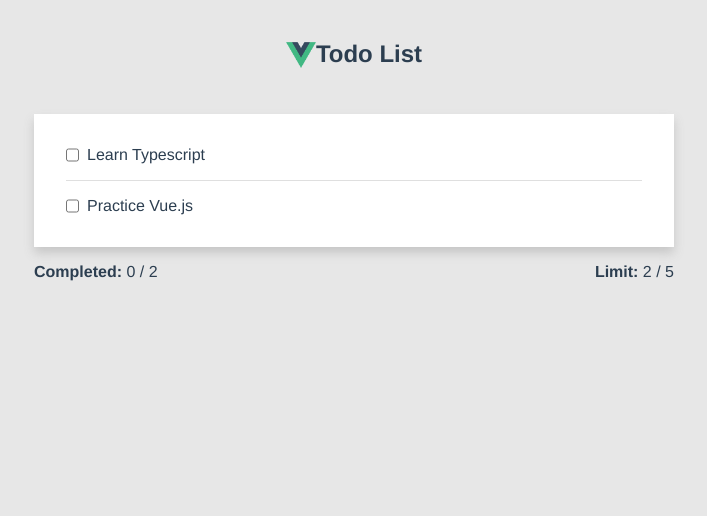
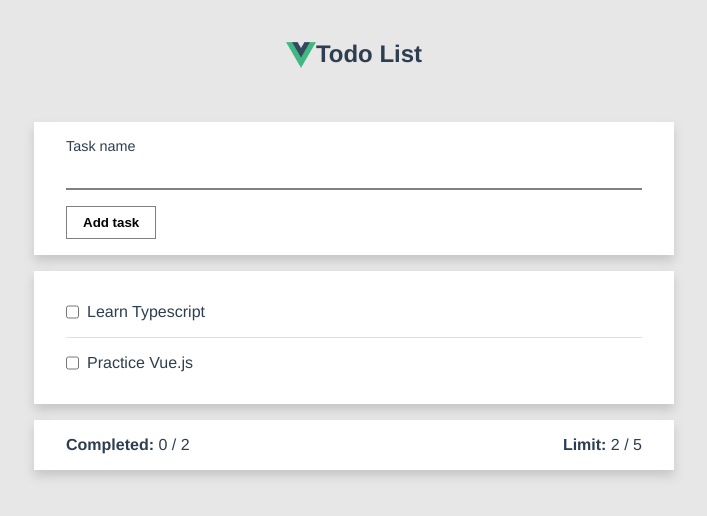
Before and after one commit to afbogdan/vue-todo, a Vue app: page / in a window 1280 px wide. Shown: the top 516 px of the page, without its empty margins (286-993 px from the left). Built offline with nearby package versions, Linux system fonts and the light colour scheme.

Commit message:
Add TaskForm. Update styling

```diff
--- a/src/App.vue
+++ b/src/App.vue
@@ -1,10 +1,11 @@
 <template>
   <section id="app">
     <TodoHeader />
+    <TodoForm label="Task name" submitText="Add task" :submitHandler="addTask" :disabled="!canAdd"/>
     <TodoList :data="tasks"/>
     <div class="statistics">
       <p id="complete"><strong>Completed:</strong> {{ getCompletedTasks() }} / {{ tasks.length }}</p>
-      <p id="limit"><strong>Limit:</strong> {{tasks.length}} / {{ limit }}</p>
+      <p id="limit" v-bind:class="{alert: !canAdd}"><strong>Limit:</strong> {{tasks.length}} / {{ limit }}</p>
     </div>
 
   </section>
@@ -13,35 +14,68 @@
 <script>
 import tasks from './assets/scripts/data.js';
 import TodoHeader from './components/TodoHeader';
+import TodoForm from './components/TodoForm';
 import TodoList from './components/TodoList';
 
 export default {
   name: 'App',
   components: {
     TodoHeader,
-    TodoList
+    TodoList,
+    TodoForm
   },
   data() {
     return {
       tasks: tasks,
-      limit: 5
+      limit: 5,
+      canAdd: true
+    }
+  },
+  watch: {
+    tasks: function (tasks) {
+      this.canAdd = tasks.length < 5
     }
   },
   methods: {
-    getCompletedTasks() {
+    getCompletedTasks: function() {
       let completed = 0;
       this.tasks.forEach(task => { if (task.isDone) completed++; })
 
       return completed;
+    },
+    addTask: function(task) {
+      this.tasks.push({
+        id: this.tasks.length + 1,
+        name: task,
+        isDone: false
+      })
     }
   }
 }
 </script>
 
 <style lang="scss">
+* {
+  margin: 0;
+  padding: 0;
+  box-sizing: border-box;
+  text-align: left;
+}
+
 body {
   background: #e7e7e7;
 }
+
+.box {
+  background: white;
+  box-shadow: 0px 6px 10px 0px #c6c6c6;
+  padding: 16px 32px;
+}
+
+.alert {
+  color: rgb(168, 3, 3);
+}
+
 #app {
   font-family: Avenir, Helvetica, Arial, sans-serif;
   -webkit-font-smoothing: antialiased;
@@ -62,18 +96,18 @@ body {
   #limit {
     // margin: 10px 0 0px 0;
     text-align: right;
+
+    &.alert {
+      @extend .alert;
+    }
   }
 
   .statistics {
     display: flex;
     justify-content: space-between;
+    background: white;
+    box-shadow: 0px 6px 10px 0px #c6c6c6;
+    padding: 16px 32px;
   }
 }
-
-* {
-  margin: 0;
-  padding: 0;
-  box-sizing: border-box;
-  text-align: left;
-}
 </style>
--- /dev/null
+++ b/src/components/TodoForm.vue
@@ -0,0 +1,84 @@
+<template>
+  <form class="box" @submit.prevent="triggerHandler" v-if="!disabled">
+      <label for="addTask">{{ label }}</label>
+      <input id="addTask" type="text" v-model="taskName">
+      <input type="submit" :value="submitText">
+  </form>
+
+  <p v-else class="box alert"><strong>Cannot more than the limit :(</strong></p>
+</template>
+
+<script>
+export default {
+    name: 'TodoForm',
+    props: {
+        label: {
+            type: String,
+            required: true
+        },
+        submitText: {
+            type: String,
+            required: true
+        },
+        submitHandler: {
+            type: Function,
+            required: true
+        },
+        disabled: {
+            type: Boolean,
+            required: true
+        }
+    },
+    data: function() {
+        return {
+            taskName: ''
+        }
+    },
+    methods: {
+        triggerHandler: function() {
+            this.submitHandler(this.taskName);
+            this.taskName = '';
+        }
+    }
+}
+</script>
+
+<style lang="scss" scoped>
+    form {
+        > * {
+            display: block;
+        }
+
+        label {
+            font-size: 0.9rem;
+        }
+
+        input[type=text] {
+            width: 100%;
+            outline: none;
+            border-width: 0 0 2px 0;
+            border-style: solid;
+            border-color: gray;
+            padding: 4px 0;
+            margin: 8px 0 16px;
+            font-size: 1rem;
+        }
+
+        input[type=submit] {
+            background: white;
+            border: 1px solid gray;
+            color: black;
+            padding: 8px 16px;
+            outline: none;
+            transition: 0.2s ease-out;
+            font-weight: 800;
+
+            &:hover {
+                background: #35495e;
+                color: #55eca9;
+                border-color: #35495e;
+                cursor: pointer;
+            }
+        }
+    }
+</style>
--- a/src/components/TodoHeader.vue
+++ b/src/components/TodoHeader.vue
@@ -16,7 +16,7 @@ export default {
   header {
     display: flex;
     justify-content: center;
-    margin-top: 5vh;
+    margin: 5vh 0;
 
     img {
       height: 30px;
--- a/src/components/TodoList.vue
+++ b/src/components/TodoList.vue
@@ -23,7 +23,7 @@ export default {
         padding: 16px 32px;
         list-style-type: none;
         background: white;
-        margin: 32px 0 16px;
+        margin: 16px 0;
         box-shadow: 0px 6px 10px 0px #c6c6c6;
 
         li {
```
